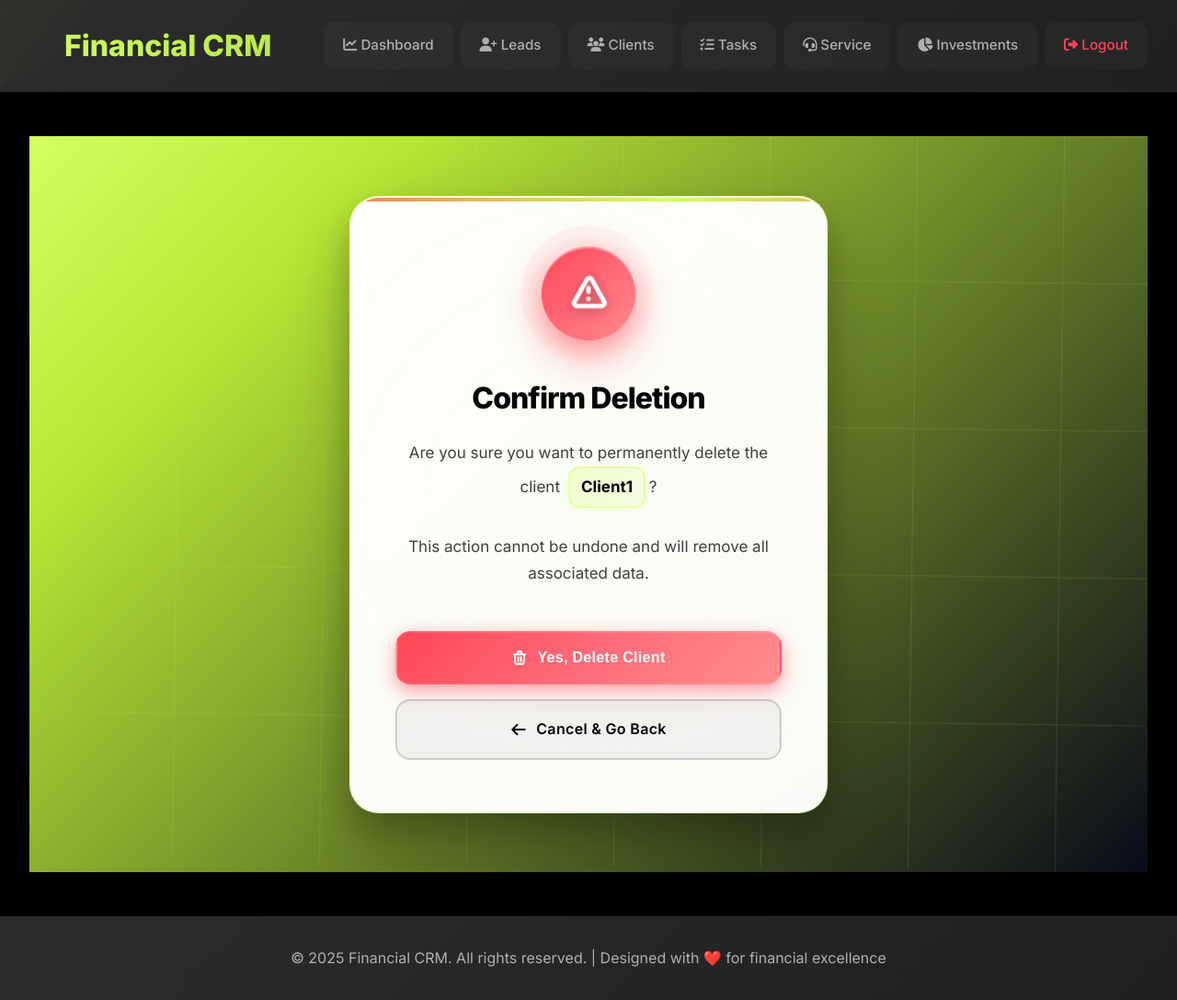
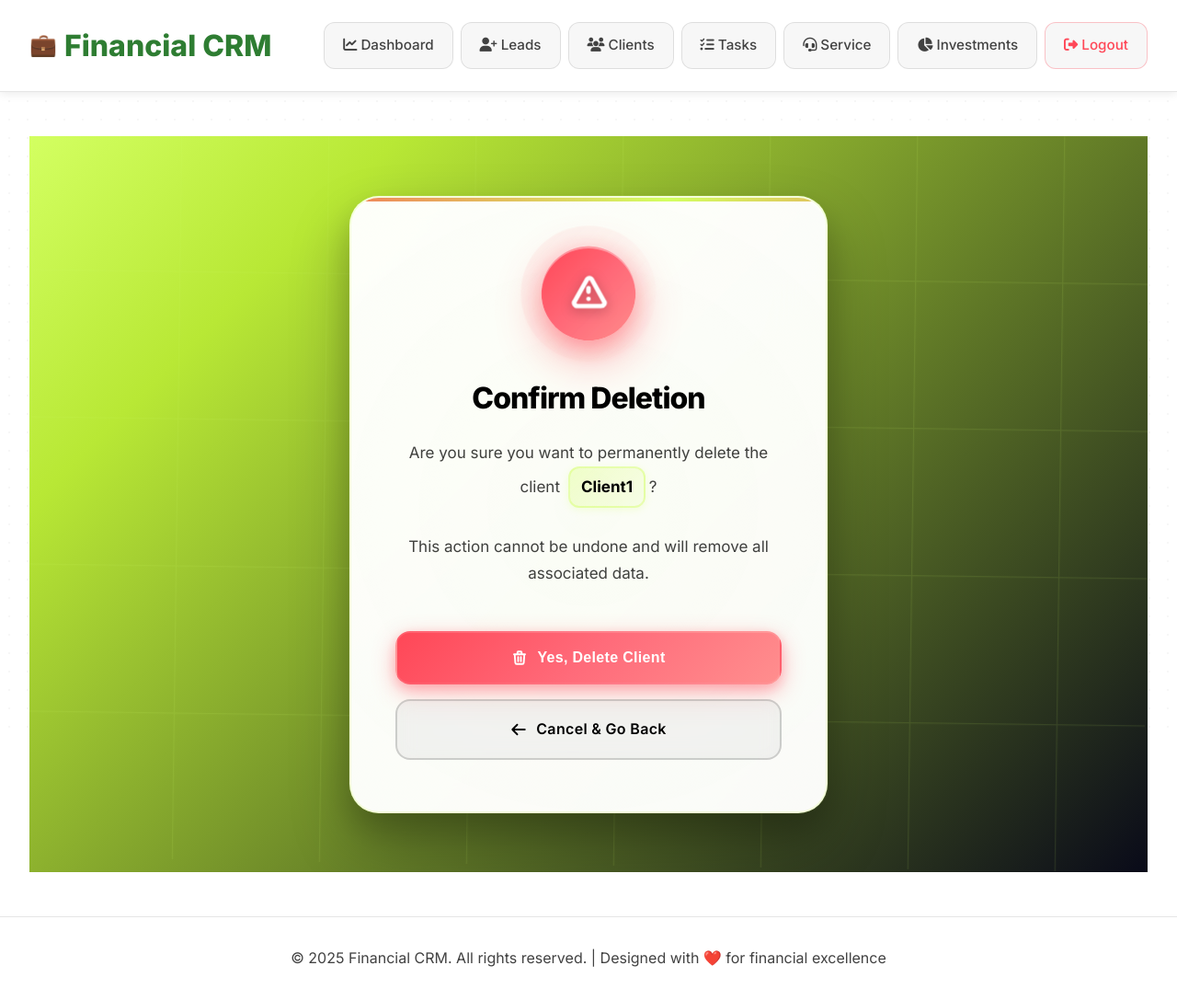
Before and after one commit to shauryasawai/CRM, a Django app: page /clients/2/delete/ in a window 1280 px wide. Shown: the whole page at 92% size. Run offline with Django 5.2, Linux system fonts and the light colour scheme; a user stored in the database is signed in; data comes from the database, SQL or seed files in the repository.

Commit message:
Update base.html

```diff
--- a/base/templates/base/base.html
+++ b/base/templates/base/base.html
@@ -9,21 +9,21 @@
     {% block extra_css %}{% endblock %}
     <style>
         :root {
-            --primary-green: #D3FF61;
-            --dark-green: #B8E84A;
-            --light-green: #E8FF8A;
-            --bg-primary: #000000;
-            --bg-secondary: #111111;
-            --bg-card: rgba(255, 255, 255, 0.05);
-            --bg-glass: rgba(255, 255, 255, 0.08);
-            --text-primary: #ffffff;
-            --text-secondary: #b0b0b0;
-            --text-muted: #808080;
-            --border-subtle: rgba(255, 255, 255, 0.1);
-            --shadow-soft: 0 8px 32px rgba(0, 0, 0, 0.3);
-            --shadow-hover: 0 12px 48px rgba(0, 0, 0, 0.4);
+            --primary-green: #2E7D32;
+            --dark-green: #1B5E20;
+            --light-green: #81C784;
+            --bg-primary: #FFFFFF;
+            --bg-secondary: #F5F5F5;
+            --bg-card: rgba(0, 0, 0, 0.03);
+            --bg-glass: rgba(0, 0, 0, 0.05);
+            --text-primary: #212121;
+            --text-secondary: #424242;
+            --text-muted: #757575;
+            --border-subtle: rgba(0, 0, 0, 0.1);
+            --shadow-soft: 0 2px 10px rgba(0, 0, 0, 0.08);
+            --shadow-hover: 0 4px 20px rgba(0, 0, 0, 0.12);
             --gradient-primary: linear-gradient(135deg, var(--primary-green), var(--dark-green));
-            --gradient-glass: linear-gradient(135deg, rgba(255, 255, 255, 0.1), rgba(255, 255, 255, 0.05));
+            --gradient-glass: linear-gradient(135deg, rgba(0, 0, 0, 0.03), rgba(0, 0, 0, 0.01));
         }
 
         * {
@@ -45,48 +45,30 @@
             position: relative;
         }
 
-        /* Animated background elements */
+        /* Subtle background pattern */
         body::before {
             content: '';
             position: fixed;
-            top: -50%;
-            left: -50%;
-            width: 200%;
-            height: 200%;
-            background: radial-gradient(circle at 20% 80%, rgba(211, 255, 97, 0.1) 0%, transparent 50%),
-                        radial-gradient(circle at 80% 20%, rgba(211, 255, 97, 0.08) 0%, transparent 50%),
-                        radial-gradient(circle at 40% 40%, rgba(211, 255, 97, 0.05) 0%, transparent 50%);
-            animation: backgroundFloat 20s ease-in-out infinite;
+            top: 0;
+            left: 0;
+            width: 100%;
+            height: 100%;
+            background-image: radial-gradient(var(--border-subtle) 1px, transparent 1px);
+            background-size: 20px 20px;
             z-index: -1;
-        }
-
-        @keyframes backgroundFloat {
-            0%, 100% { transform: translate(-50%, -50%) rotate(0deg); }
-            50% { transform: translate(-50%, -50%) rotate(180deg); }
+            opacity: 0.3;
         }
 
         /* Header Styles */
         header {
-            background: var(--bg-glass);
-            backdrop-filter: blur(20px);
-            -webkit-backdrop-filter: blur(20px);
+            background: var(--bg-primary);
             border-bottom: 1px solid var(--border-subtle);
             padding: 1.5rem 2rem;
             position: sticky;
             top: 0;
             z-index: 100;
             transition: all 0.3s ease;
-        }
-
-        header::before {
-            content: '';
-            position: absolute;
-            top: 0;
-            left: 0;
-            right: 0;
-            bottom: 0;
-            background: var(--gradient-glass);
-            z-index: -1;
+            box-shadow: var(--shadow-soft);
         }
 
         .header-content {
@@ -102,10 +84,7 @@
         header h1 {
             font-size: 2rem;
             font-weight: 800;
-            background: var(--gradient-primary);
-            -webkit-background-clip: text;
-            -webkit-text-fill-color: transparent;
-            background-clip: text;
+            color: var(--primary-green);
             display: flex;
             align-items: center;
             gap: 0.5rem;
@@ -142,42 +116,24 @@
             font-weight: 500;
             font-size: 0.95rem;
             transition: all 0.3s cubic-bezier(0.4, 0, 0.2, 1);
-            position: relative;
-            background: rgba(255, 255, 255, 0.03);
-            border: 1px solid transparent;
-        }
-
-        nav a::before {
-            content: '';
-            position: absolute;
-            top: 0;
-            left: 0;
-            right: 0;
-            bottom: 0;
-            background: var(--gradient-primary);
-            border-radius: 12px;
-            opacity: 0;
-            transition: opacity 0.3s ease;
-            z-index: -1;
+            background: rgba(0, 0, 0, 0.03);
+            border: 1px solid var(--border-subtle);
         }
 
         nav a:hover {
-            color: var(--bg-primary);
+            color: var(--primary-green);
             transform: translateY(-2px);
             box-shadow: var(--shadow-hover);
             border-color: var(--primary-green);
+            background: rgba(46, 125, 50, 0.05);
         }
 
-        nav a:hover::before {
-            opacity: 1;
-        }
-
-        nav a[style*="color: var(--accent-danger)"] {
+        nav a[style*="color: #ff4757"] {
             color: #ff4757 !important;
             border-color: rgba(255, 71, 87, 0.3);
         }
 
-        nav a[style*="color: var(--accent-danger)"]:hover {
+        nav a[style*="color: #ff4757"]:hover {
             background: #ff4757;
             color: white !important;
         }
@@ -382,29 +311,16 @@
         }
 
         tr:hover {
-            background: rgba(255, 255, 255, 0.03);
+            background: rgba(0, 0, 0, 0.02);
         }
 
         /* Footer */
         footer {
-            background: var(--bg-glass);
-            backdrop-filter: blur(20px);
+            background: var(--bg-primary);
             padding: 2rem;
             text-align: center;
             color: var(--text-secondary);
             border-top: 1px solid var(--border-subtle);
-            position: relative;
-        }
-
-        footer::before {
-            content: '';
-            position: absolute;
-            top: 0;
-            left: 0;
-            right: 0;
-            bottom: 0;
-            background: var(--gradient-glass);
-            z-index: -1;
         }
 
         /* Responsive Design */
```
Also changed, not shown: other parts of base/templates/base/base.html (+20 -52 lines).
